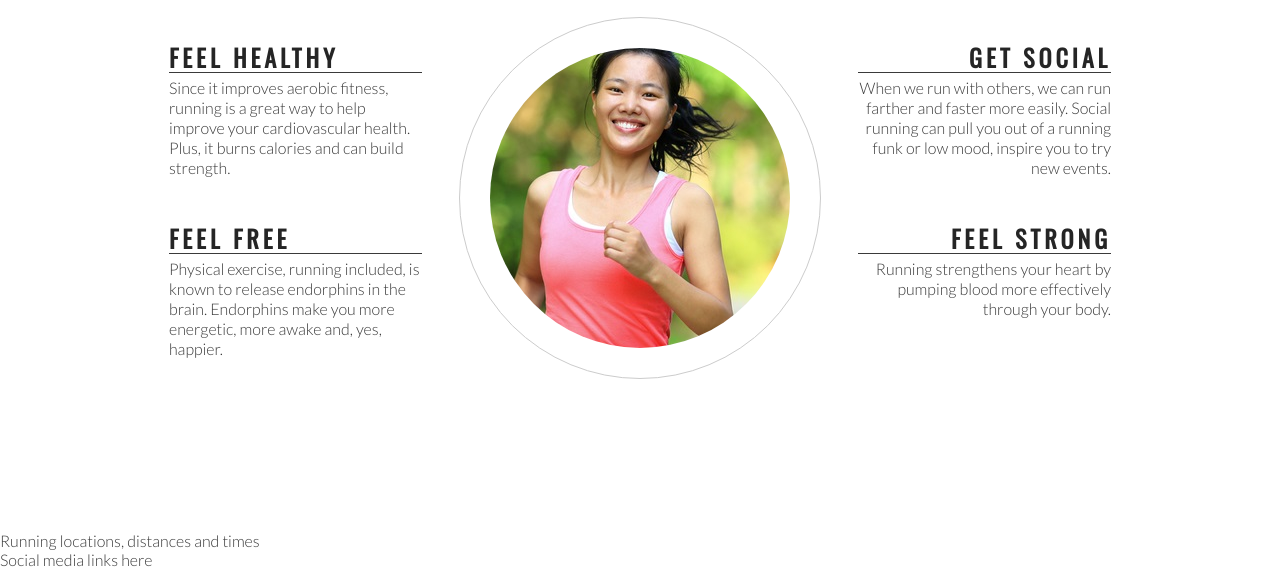
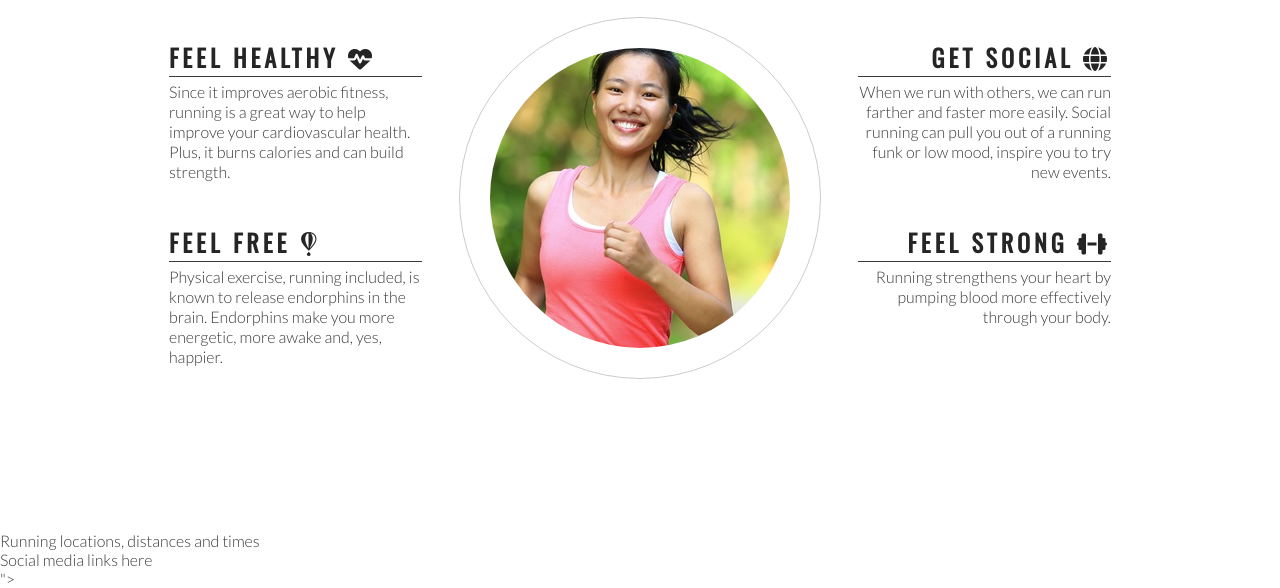
Before and after one commit to richbruton/love-running, a plain HTML site: page index.html in a window 1280 px wide. Shown: the part 764-1352 px from the top of the page. Drawn offline with nearby package versions, Linux system fonts and the light colour scheme.

Commit message:
add font awesome icons to club ethos section

```diff
--- a/index.html
+++ b/index.html
@@ -44,14 +44,14 @@
         <h2 id="welcome">Why Love Running With Us?</h2>
         <div id="left-about">
             <div class="left-about-heading">
-                <h2>Feel Healthy</h2>
+                <h2>Feel Healthy <i class="fas fa-heartbeat"></i></h2>
                 <hr>
                 <p>Since it improves aerobic fitness, running is a great way to help improve your cardiovascular health.
                     Plus, it burns calories and can build strength.
                 </p>
             </div>
             <div class="left-about-heading">
-                <h2>Feel Free</h2>
+                <h2>Feel Free <i class="fab fa-fly"></i></h2>
                 <hr>
                 <p>
                     Physical exercise, running included, is known to release endorphins in the brain. Endorphins make
@@ -61,7 +61,7 @@
         </div>
         <div id="right-about">
             <div class="right-about-heading">
-                <h2>Get Social</h2>
+                <h2>Get Social <i class="fas fa-globe"></i></h2>
                 <hr>
                 <p>
                     When we run with others, we can run farther and faster more easily. Social running can pull you out
@@ -69,7 +69,7 @@
                 </p>
             </div>
             <div class="right-about-heading">
-                <h2>Feel Strong</h2>
+                <h2>Feel Strong <i class="fas fa-dumbbell"></i></h2>
                 <hr>
                 <p>
                     Running strengthens your heart by pumping blood more effectively through your body.
@@ -90,6 +90,9 @@
     <footer>
         Social media links here
     </footer>
+
+    <!-- font awesome script -->
+    <script src="https://kit.fontawesome.com/0c5640e550.js" crossorigin="anonymous"></script>">
 </body>
 
 </html>
```
